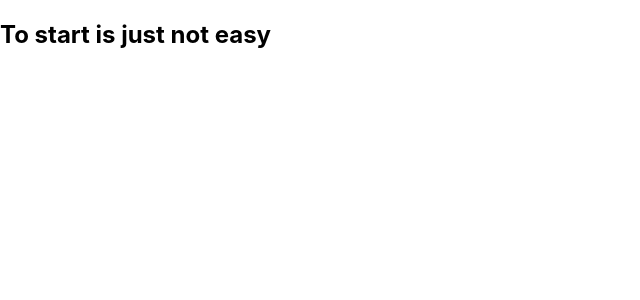
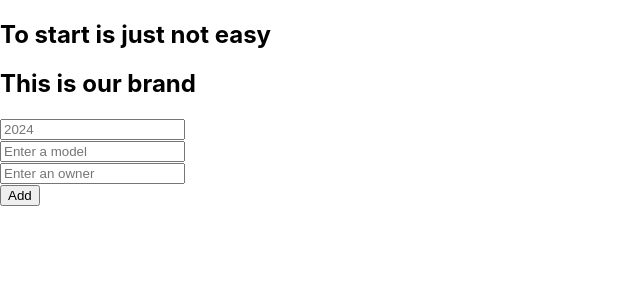
Before and after one commit to Nshimiyimana10/Newproject, a React (Create React App) app: page / in a window 1280 px wide. Shown: the top 300 px of the page, without its empty margins (0-640 px from the left). Built offline with nearby package versions, Linux system fonts and the light colour scheme.

Commit message:
This is brand

```diff
--- a/src/App.jsx
+++ b/src/App.jsx
@@ -1,7 +1,11 @@
-import Foot from './Foot';
+import Foot from './Foot.jsx';
+import NewBrand from './NewBrand.jsx';
 function App() {
   return (
+    <>
     <Foot/>
+    <NewBrand/>
+    </>
   )
 }
 
--- /dev/null
+++ b/src/NewBrand.jsx
@@ -0,0 +1,33 @@
+import {useState} from 'react';
+import React from 'react'
+
+export default function NewBrand() {
+
+    const [shoes, setShoes] =useState([]);
+    const[year, setYear] =useState(new Date().getFullYear())
+    const[model, setModel] = useState("");
+    const [owner, setOwner] = useState("");
+
+    const MyShoes =()=>{
+
+    }
+
+    function yearChange(event){
+      setYear(event.target.value)
+    }
+    function modelChange(event){
+       setModel(event.target.value)
+    }
+    function ownerChange(event){
+      setOwner(event.target.value)
+    }
+  return (
+    <div>
+        <h2>This is our brand</h2>
+      <input type = "number" placeholder ={year}/><br/>
+      <input type = "text" placeholder ="Enter a model"/><br/>
+      <input type = "text" placeholder ="Enter an owner"/><br/>
+      <button>Add</button><br/>
+    </div>
+  )
+}
```
